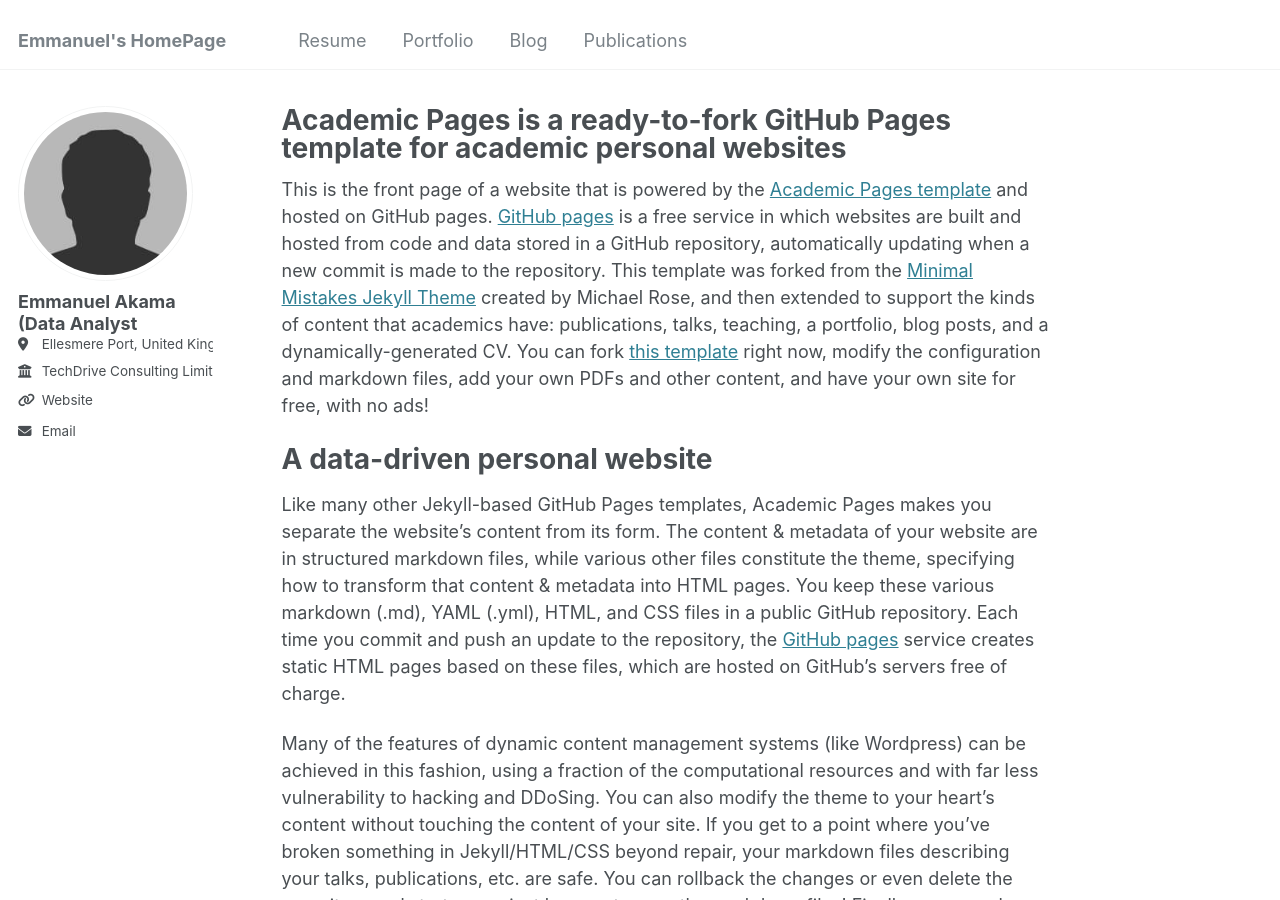
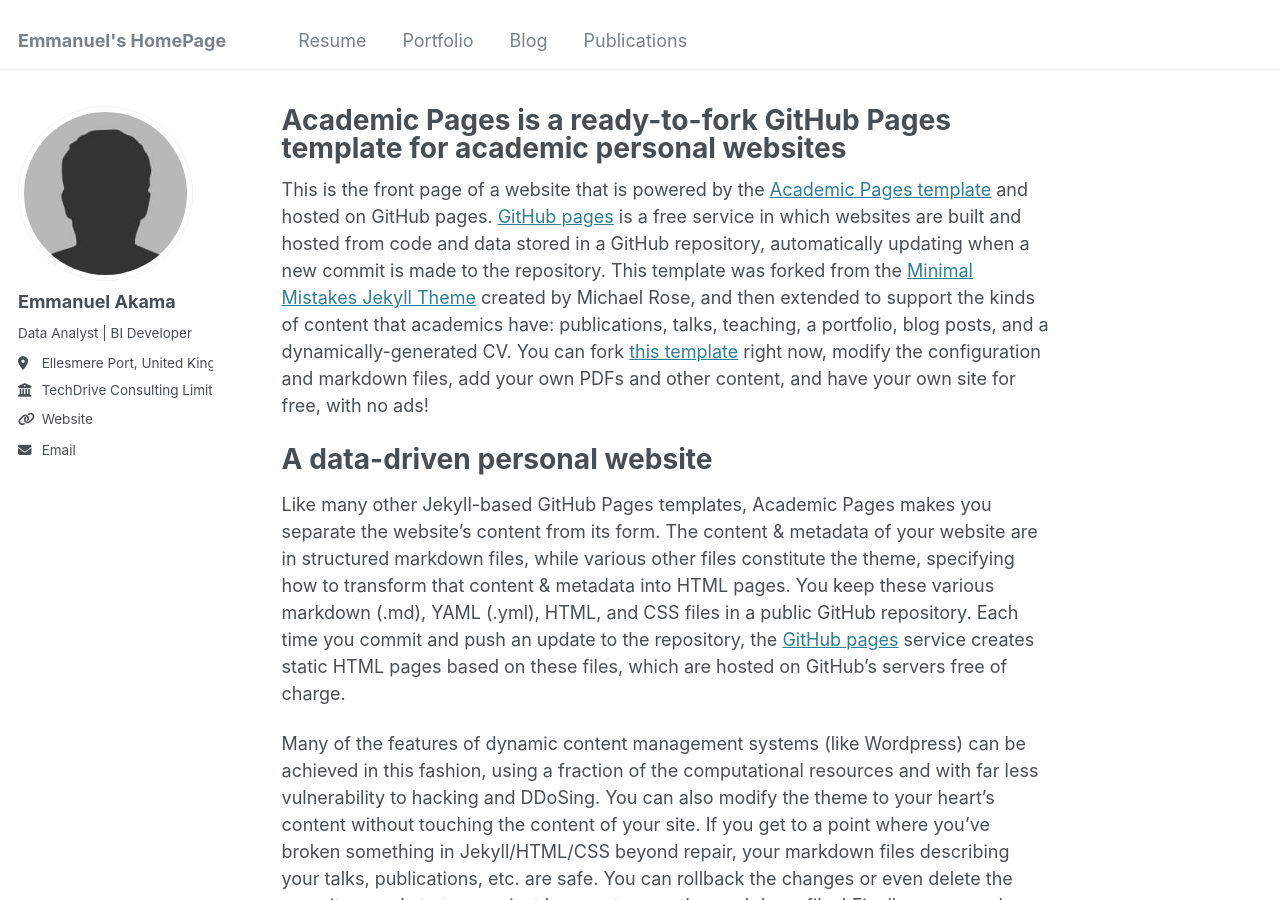
Before and after one commit to Akama-EO/Akama-EO.github.io, a Jekyll site: the page built from _pages/about.md, in a window 1280 px wide and 900 px high. Built offline with Jekyll 4.4.1, drawn with Linux system fonts in a browser that asks for light colours.

Commit message:
Update _config.yml

```diff
--- a/_config.yml
+++ b/_config.yml
@@ -22,8 +22,8 @@ repository               : "akama-eo.github.io"
 author:
   # Biographic information
   avatar           : "bio-photo.jpg"
-  name             : "Emmanuel Akama (Data Analyst"
-  pronouns         : # For example, "(He/Him)"
+  name             : "Emmanuel Akama"
+  pronouns         : "Data Analyst | BI Developer" # For example, "(He/Him)"
   bio              : # For example, "With over 2 year experience in data analysis, I have a proven track record of turning raw data into meaningful information. My analytical skills, combined with a deep understanding of various industries, allow me to provide valuable insights that drives business success"
   location         : "Ellesmere Port, United Kingdom"
   employer         : "TechDrive Consulting Limited"
```
